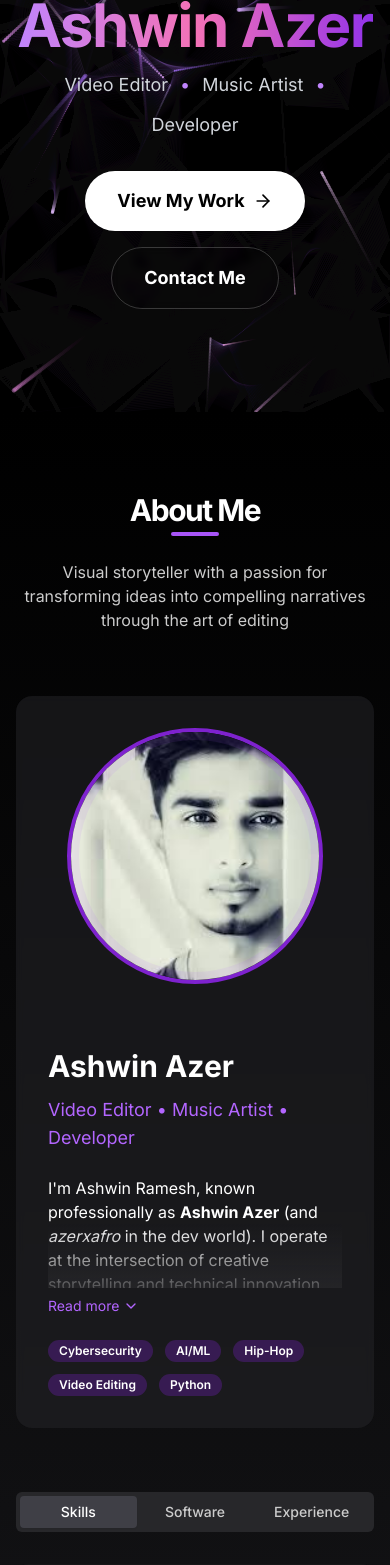
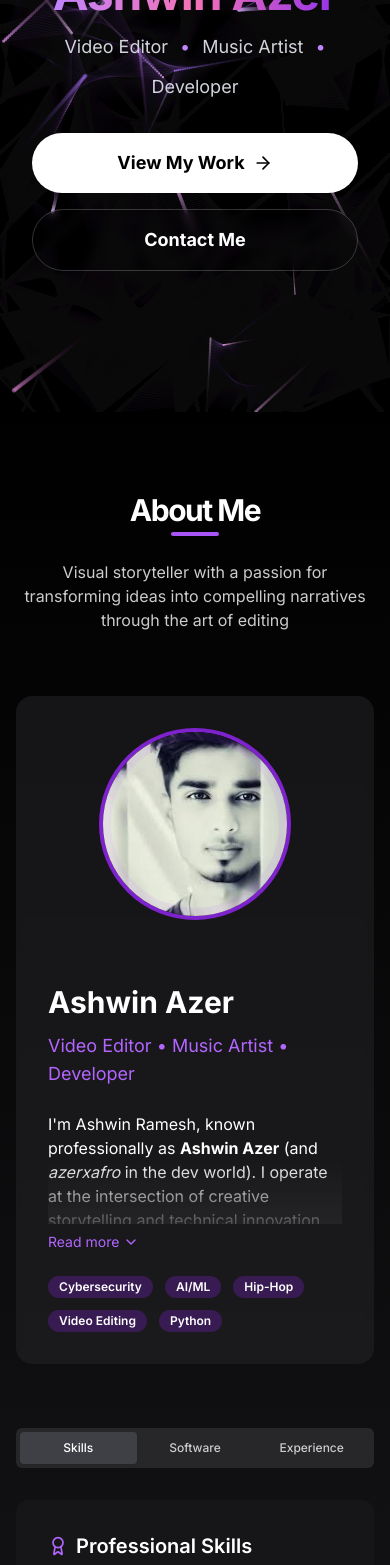
Before and after one commit to azerxafro/v0-portfolio-new, a Next.js app: page / in a window 390 px wide. Shown: the part 432-1997 px from the top of the page. Built offline with nearby package versions, Linux system fonts and the light colour scheme.

Commit message:
Optimize for mobile and polish UI/UX

```diff
--- a/app/components/about.tsx
+++ b/app/components/about.tsx
@@ -108,7 +108,7 @@ export default function About() {
 
 
               <div className="relative col-span-2 flex items-center justify-center p-8 lg:p-12">
-                <div className="relative h-64 w-64 overflow-hidden rounded-full border-4 border-purple-700 lg:h-80 lg:w-80">
+                <div className="relative h-48 w-48 sm:h-64 sm:w-64 overflow-hidden rounded-full border-4 border-purple-700 lg:h-80 lg:w-80">
                   {isImageLoading && <Skeleton className="absolute inset-0 h-full w-full rounded-full" />}
                   <Image
                     src="/assets/portrait-new.jpg"
@@ -186,10 +186,10 @@ export default function About() {
           {/* Tabs Section */}
           <motion.div variants={itemVariants}>
             <Tabs defaultValue="skills" className="w-full">
-              <TabsList className="mx-auto mb-8 grid w-full max-w-md grid-cols-3">
-                <TabsTrigger value="skills">Skills</TabsTrigger>
-                <TabsTrigger value="software">Software</TabsTrigger>
-                <TabsTrigger value="experience">Experience</TabsTrigger>
+              <TabsList className="mx-auto mb-8 grid w-full max-w-md grid-cols-3 h-auto p-1">
+                <TabsTrigger value="skills" className="py-2 text-xs sm:text-sm">Skills</TabsTrigger>
+                <TabsTrigger value="software" className="py-2 text-xs sm:text-sm">Software</TabsTrigger>
+                <TabsTrigger value="experience" className="py-2 text-xs sm:text-sm">Experience</TabsTrigger>
               </TabsList>
 
               {/* Skills Tab */}
--- a/app/components/gallery.tsx
+++ b/app/components/gallery.tsx
@@ -107,7 +107,7 @@ export default function Gallery() {
         {/* YouTube Videos Section */}
         <div className="mb-16">
           <h3 className="mb-8 text-2xl font-semibold text-purple-400">YouTube Videos</h3>
-          <div className="grid gap-8 sm:grid-cols-2 lg:grid-cols-2">
+          <div className="grid gap-6 sm:gap-8 sm:grid-cols-2 lg:grid-cols-2">
             {youtubeVideos.map((video, index) => (
               <motion.div
                 key={index}
--- a/app/components/hero.tsx
+++ b/app/components/hero.tsx
@@ -293,7 +293,7 @@ export default function Hero() {
           transition={{ duration: 0.8 }}
           className="mb-8"
         >
-          <div className="relative w-64 h-64 sm:w-80 sm:h-80 mx-auto">
+          <div className="relative w-48 h-48 sm:w-64 sm:h-64 md:w-80 md:h-80 mx-auto">
             <Image
               src="/logo.png"
               alt="Ashwin Azer Logo"
@@ -311,7 +311,7 @@ export default function Hero() {
           className="mb-4"
         >
           <p className="text-xl sm:text-2xl text-gray-300 mb-2">Hello, I&apos;m</p>
-          <h1 className="text-6xl sm:text-7xl lg:text-8xl font-bold tracking-tight bg-gradient-to-r from-purple-400 via-pink-400 to-purple-600 bg-clip-text text-transparent">
+          <h1 className="text-5xl sm:text-7xl lg:text-8xl font-bold tracking-tight bg-gradient-to-r from-purple-400 via-pink-400 to-purple-600 bg-clip-text text-transparent">
             Ashwin Azer
           </h1>
         </motion.div>
@@ -331,11 +331,11 @@ export default function Hero() {
           initial={{ opacity: 0, y: 20 }}
           animate={{ opacity: 1, y: 0 }}
           transition={{ duration: 0.8, delay: 0.6 }}
-          className="flex flex-col sm:flex-row items-center justify-center gap-4"
+          className="flex flex-col sm:flex-row items-center justify-center gap-4 w-full sm:w-auto px-4 sm:px-0"
         >
           <a
             href="#works"
-            className="group relative px-8 py-4 bg-white text-black rounded-full font-bold text-lg overflow-hidden transition-all duration-300 hover:shadow-[0_0_40px_rgba(255,255,255,0.3)] hover:-translate-y-1 active:scale-95"
+            className="group relative w-full sm:w-auto px-8 py-4 bg-white text-black rounded-full font-bold text-lg overflow-hidden transition-all duration-300 hover:shadow-[0_0_40px_rgba(255,255,255,0.3)] hover:-translate-y-1 active:scale-95 flex justify-center"
           >
             <span className="relative z-10 flex items-center gap-2">
               View My Work
@@ -346,7 +346,7 @@ export default function Hero() {
 
           <a
             href="#contact"
-            className="px-8 py-4 bg-transparent border border-white/20 text-white rounded-full font-bold text-lg backdrop-blur-sm transition-all duration-300 hover:bg-white/10 hover:border-white/40 hover:-translate-y-1 active:scale-95"
+            className="w-full sm:w-auto px-8 py-4 bg-transparent border border-white/20 text-white rounded-full font-bold text-lg backdrop-blur-sm transition-all duration-300 hover:bg-white/10 hover:border-white/40 hover:-translate-y-1 active:scale-95 flex justify-center"
           >
             Contact Me
           </a>
--- a/app/components/music.tsx
+++ b/app/components/music.tsx
@@ -142,7 +142,7 @@ export default function Music() {
               <h3 className="text-2xl font-bold text-white mb-2">Listen Now</h3>
               <p className="text-zinc-400">Find my music on your favorite streaming platform.</p>
             </div>
-            <div className="flex flex-wrap justify-center gap-4">
+            <div className="flex flex-wrap justify-center md:justify-end gap-3 sm:gap-4">
               {platforms.map((platform, index) => (
                 <motion.a
                   key={index}
--- a/app/components/navbar.tsx
+++ b/app/components/navbar.tsx
@@ -96,7 +96,7 @@ export default function Navbar() {
       {/* Mobile Menu */}
       {isMobileMenuOpen && (
         <motion.div
-          className="fixed inset-0 z-40 bg-black pt-20"
+          className="fixed inset-0 z-40 bg-black/95 backdrop-blur-md pt-20"
           initial={{ opacity: 0 }}
           animate={{ opacity: 1 }}
           exit={{ opacity: 0 }}
--- a/app/components/projects.tsx
+++ b/app/components/projects.tsx
@@ -98,7 +98,7 @@ export default function Projects() {
           {projects.map((project, index) => (
             <motion.div
               key={index}
-              className="group relative overflow-hidden rounded-2xl bg-zinc-800/50 border border-zinc-700/50 p-8 hover:border-purple-500/50 transition-colors duration-300"
+              className="group relative overflow-hidden rounded-2xl bg-zinc-800/50 border border-zinc-700/50 p-6 sm:p-8 hover:border-purple-500/50 transition-colors duration-300"
               initial={{ opacity: 0, y: 20 }}
               animate={isInView ? { opacity: 1, y: 0 } : { opacity: 0, y: 20 }}
               transition={{ duration: 0.5, delay: index * 0.2 }}
@@ -171,7 +171,7 @@ export default function Projects() {
           {ecommerceProjects.map((project, index) => (
             <motion.div
               key={index}
-              className="group relative overflow-hidden rounded-2xl bg-zinc-800/50 border border-zinc-700/50 p-8 hover:border-emerald-500/50 transition-colors duration-300"
+              className="group relative overflow-hidden rounded-2xl bg-zinc-800/50 border border-zinc-700/50 p-6 sm:p-8 hover:border-emerald-500/50 transition-colors duration-300"
               initial={{ opacity: 0, y: 20 }}
               animate={isInView ? { opacity: 1, y: 0 } : { opacity: 0, y: 20 }}
               transition={{ duration: 0.5, delay: 0.6 + (index * 0.2) }}
```
